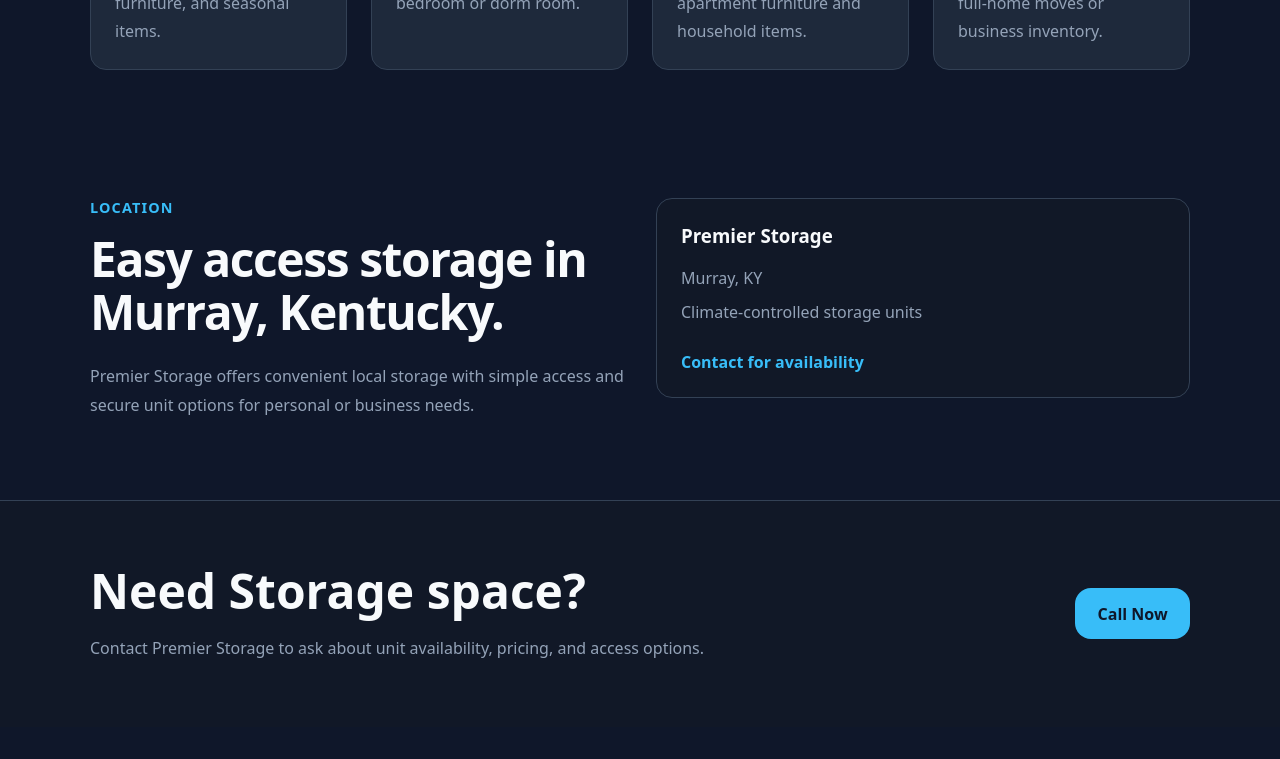
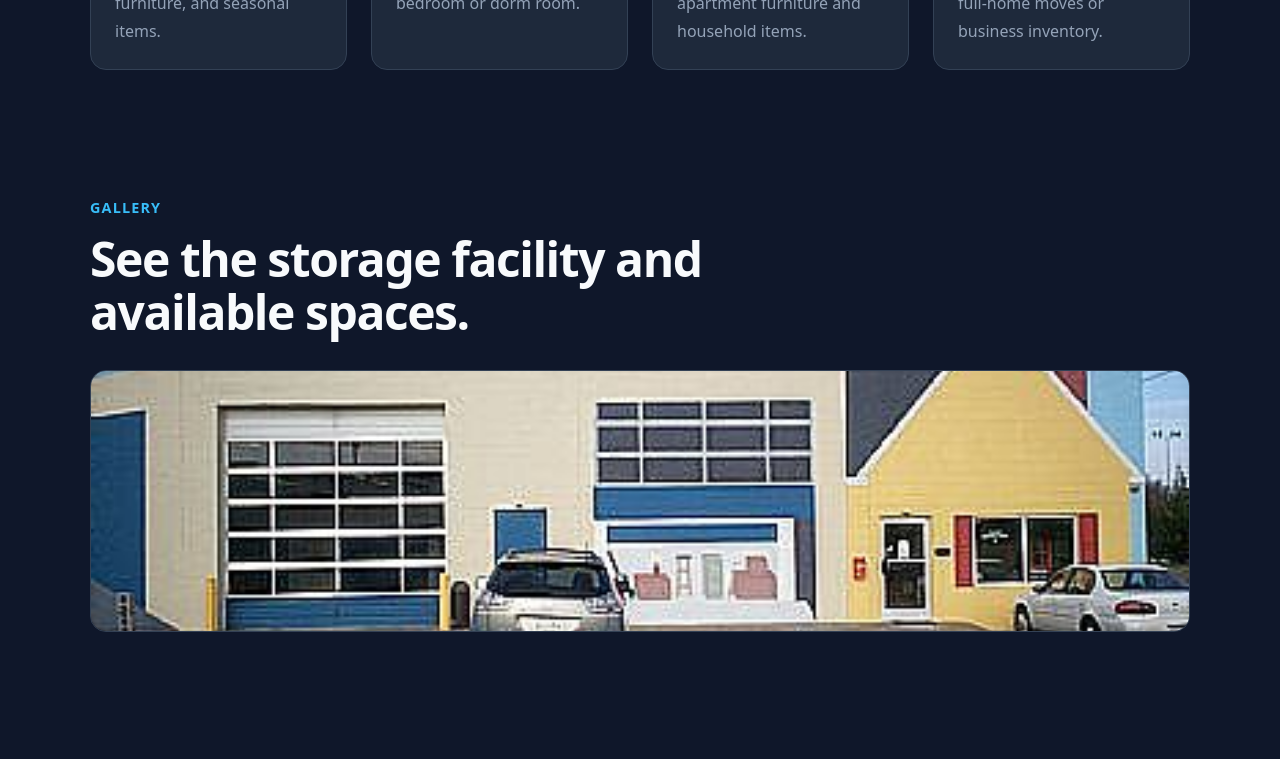
Before and after one commit to jprobussr/premier-storage-redesign, a React (Vite) app in the folder premier-storage-redesign/: page / in a window 1280 px wide. Shown: the part 1520-2279 px from the top of the page. Before the commit the page ends 2247 px from the top, so only its background shows below. Built offline with nearby package versions, Linux system fonts and the light colour scheme.

Commit message:
feat: add responsive gallery section

```diff
--- a/premier-storage-redesign/src/App.jsx
+++ b/premier-storage-redesign/src/App.jsx
@@ -5,6 +5,7 @@ import Hero from './components/Hero.jsx';
 import UnitSizes from './components/UnitSizes.jsx';
 import Location from './components/Location.jsx';
 import Footer from './components/Footer.jsx';
+import Gallery from './components/Gallery.jsx';
 
 const App = () => {
   return (
@@ -19,6 +20,8 @@ const App = () => {
 
        <UnitSizes />
 
+       <Gallery />
+
       <Location />
 
       </main>
--- /dev/null
+++ b/premier-storage-redesign/src/components/Gallery.css
@@ -0,0 +1,31 @@
+.gallery-grid {
+  display: grid;
+  grid-template-columns: repeat(auto-fit, minmax(260px, 1fr));
+  gap: 1.5rem;
+}
+
+.gallery-card {
+  overflow: hidden;
+  border: 1px solid var(--border);
+  border-radius: var(--radius);
+  background: var(--surface);
+  transition:
+    transform 200ms ease,
+    border-color 200ms ease;
+}
+
+.gallery-card:hover {
+  transform: translateY(-4px);
+  border-color: rgba(56, 189, 248, 0.4);
+}
+
+.gallery-card img {
+  width: 100%;
+  height: 260px;
+  object-fit: cover;
+  transition: transform 300ms ease;
+}
+
+.gallery-card:hover img {
+  transform: scale(1.03);
+}
--- /dev/null
+++ b/premier-storage-redesign/src/components/Gallery.jsx
@@ -0,0 +1,34 @@
+import './Gallery.css';
+import buildingImage from '../assets/stg-gallery-1.jpg';
+
+const galleryImages = [
+  {
+    image: buildingImage,
+    alt: 'Premier Storage building exterior',
+  },
+];
+
+const Gallery = () => {
+  return (
+    <section className="gallery section" id="gallery">
+      <div className="container">
+        <div className="section-header">
+          <p className="eyebrow">Gallery</p>
+          <h2>See the storage facility and available spaces.</h2>
+        </div>
+
+        <div className="gallery-grid">
+          {galleryImages.map((item) => {
+            return (
+              <article className="gallery-card" key={item.alt}>
+                <img src={item.image} alt={item.alt} />
+              </article>
+            );
+          })}
+        </div>
+      </div>
+    </section>
+  );
+};
+
+export default Gallery;
--- a/premier-storage-redesign/src/components/Header.jsx
+++ b/premier-storage-redesign/src/components/Header.jsx
@@ -11,6 +11,7 @@ const Header = () => {
         <nav className="site-nav" aria-label="Main navigation">
           <a href="#features">Features</a>
           <a href="#units">Unit Sizes</a>
+          <a href="#gallery">Gallery</a>
           <a href="#location">Location</a>
           <a href="#contact">Contact</a>
         </nav>
```
Also changed, not shown: premier-storage-redesign/src/assets/stg-gallery-1.jpg (added).
